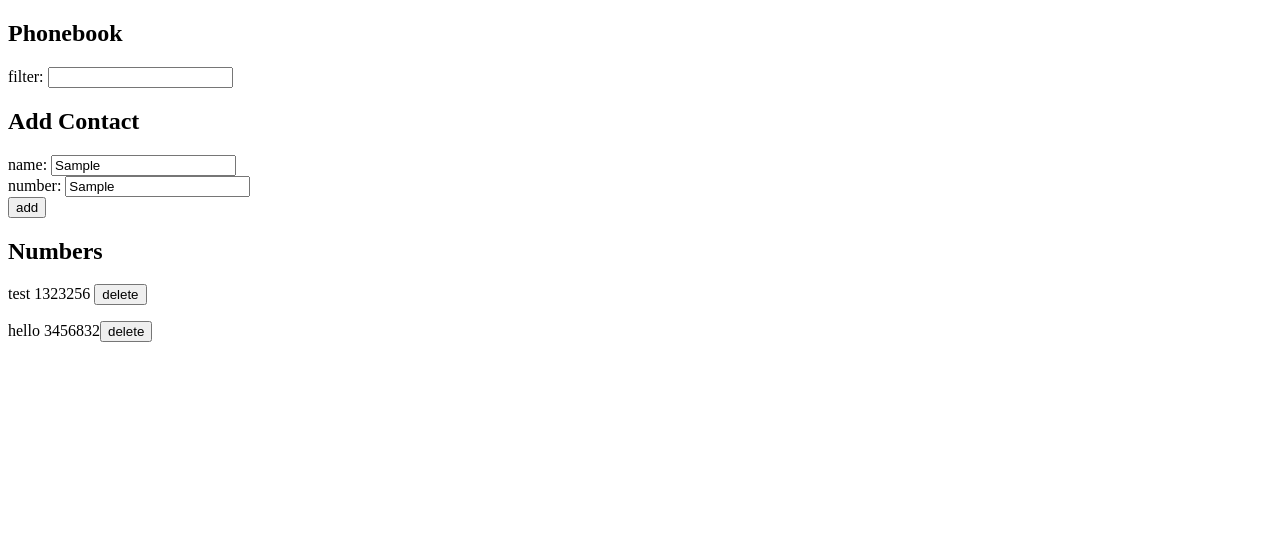
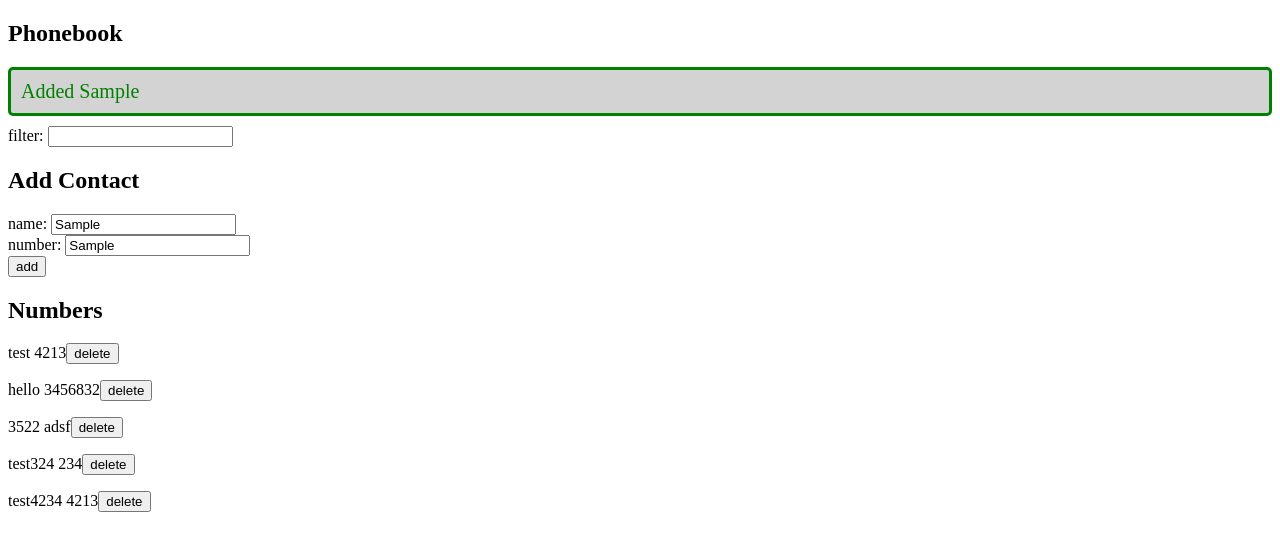
Before and after one commit to impemberton/fsopen, a React (Vite) app in the folder part2/phonebook/: page / in a window 1280 px wide. Both pictures are taken after typing "Sample", "Sample" into the empty fields and a click on the button "add". Shown: the top 550 px of the page. Built offline with nearby package versions, Linux system fonts and the light colour scheme; no server answers; data requests are answered from the project's data file.

Commit message:
2.16 notification message on adding person

```diff
--- a/part2/phonebook/db.json
+++ b/part2/phonebook/db.json
@@ -2,13 +2,28 @@
   "persons": [
     {
       "name": "test",
-      "number": "1323256 ",
+      "number": "4213",
       "id": "0F2UEe1KE78"
     },
     {
       "name": "hello",
       "number": "3456832",
       "id": "8PN8LcqxrVM"
+    },
+    {
+      "name": "3522",
+      "number": "adsf",
+      "id": "3A1Puxav-qE"
+    },
+    {
+      "name": "test324",
+      "number": "234",
+      "id": "Gdoc7HaOWSk"
+    },
+    {
+      "name": "test4234",
+      "number": "4213",
+      "id": "QptdqMKZVp0"
     }
   ],
   "$schema": "./node_modules/json-server/schema.json"
--- a/part2/phonebook/src/App.jsx
+++ b/part2/phonebook/src/App.jsx
@@ -1,6 +1,8 @@
 import { useState, useEffect } from 'react'
 import axios from 'axios'
 import personService from './services/persons'
+import Notification from './components/Notification'
+import './index.css'
 
 const Filter = ({setFilter}) => {
   const handleFilterChange = (event) => {
@@ -12,10 +14,12 @@ const Filter = ({setFilter}) => {
   )
 }
 
-const PersonForm = ({newName, newNumber, persons, setNewName, setNewNumber, setPersons}) => {
+const PersonForm = ({newName, newNumber, persons, setNewName, setNewNumber, setPersons, setErrorMessage}) => {
   const handleSubmit = (event) => {
     event.preventDefault()
     const newPerson = {name: newName, number: newNumber}
+    setErrorMessage(`Added ${newName}`)
+    setTimeout(() => setErrorMessage(null), 5000)
     if (persons.map(person => person.name).indexOf(newName) === -1) {
       personService
         .create(newPerson)
@@ -71,6 +75,7 @@ const App = () => {
   const [newName, setNewName] = useState('')
   const [newNumber, setNewNumber] = useState('')
   const [filter, setFilter] = useState('')
+  const [errorMessage, setErrorMessage] = useState(null)
 
   useEffect(() => {
     personService
@@ -83,6 +88,7 @@ const App = () => {
   return (
     <div>
       <h2>Phonebook</h2>
+      <Notification message={errorMessage} />
       <Filter setFilter={setFilter} />
       <h2>Add Contact</h2>
       <PersonForm
@@ -92,6 +98,7 @@ const App = () => {
         setNewName={setNewName}
         setNewNumber={setNewNumber}
         setPersons={setPersons}
+        setErrorMessage={setErrorMessage}
       />
       <h2>Numbers</h2>
       <Persons persons={persons} setPersons={setPersons} filter={filter}/>
--- /dev/null
+++ b/part2/phonebook/src/components/Notification.jsx
@@ -0,0 +1,13 @@
+const Notification = ({ message }) => {
+  if (message === null) {
+    return null
+  }
+
+  return (
+    <div className="error">
+      {message}
+    </div>
+  )
+}
+
+export default Notification
--- /dev/null
+++ b/part2/phonebook/src/index.css
@@ -0,0 +1,18 @@
+h1 {
+  color: green;
+  font-style: italic;
+}
+.note {
+  color: grey;
+  padding-top: 5px;
+  font-size: 15px;
+}
+.error {
+  color: green;
+  background: lightgrey;
+  font-size: 20px;
+  border-style: solid;
+  border-radius: 5px;
+  padding: 10px;
+  margin-bottom: 10px;
+}
```
